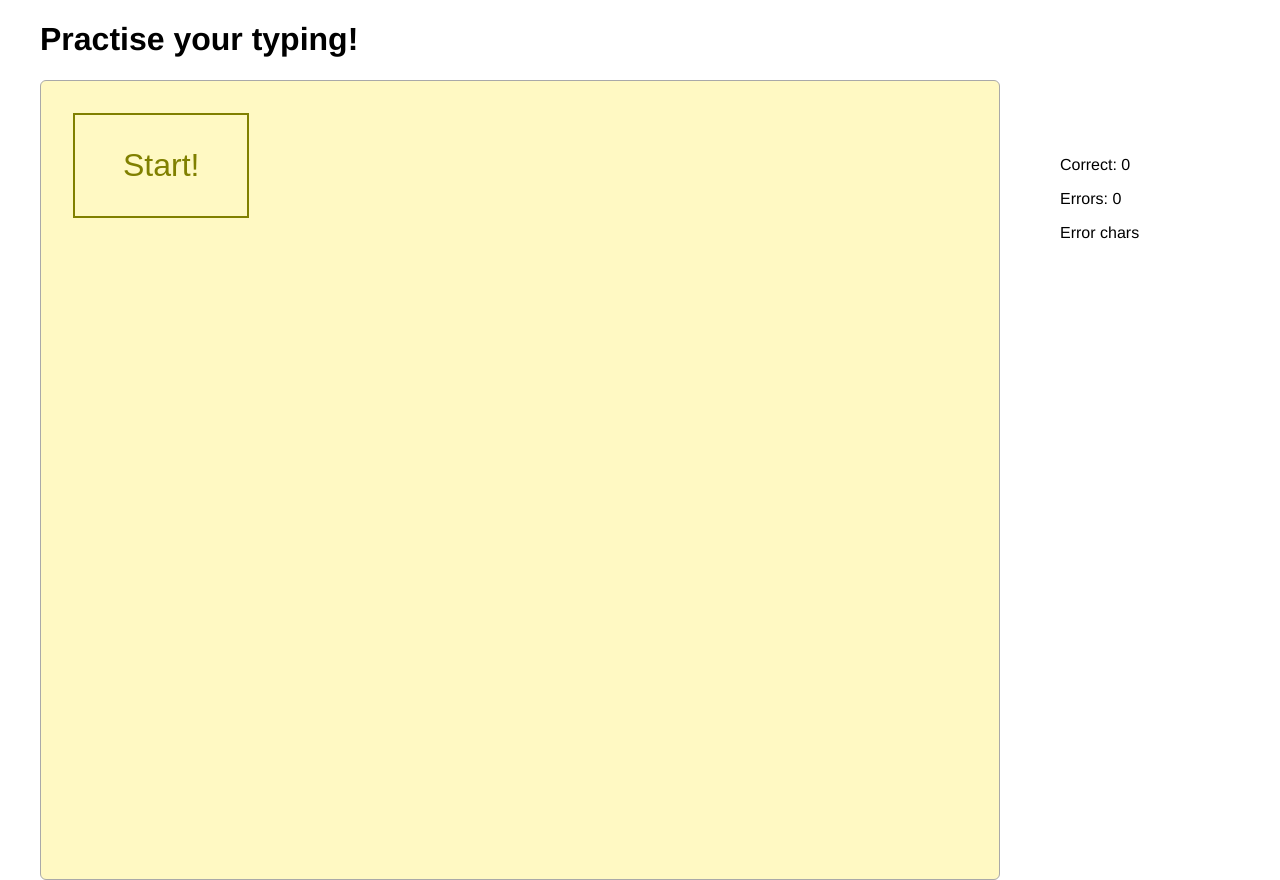
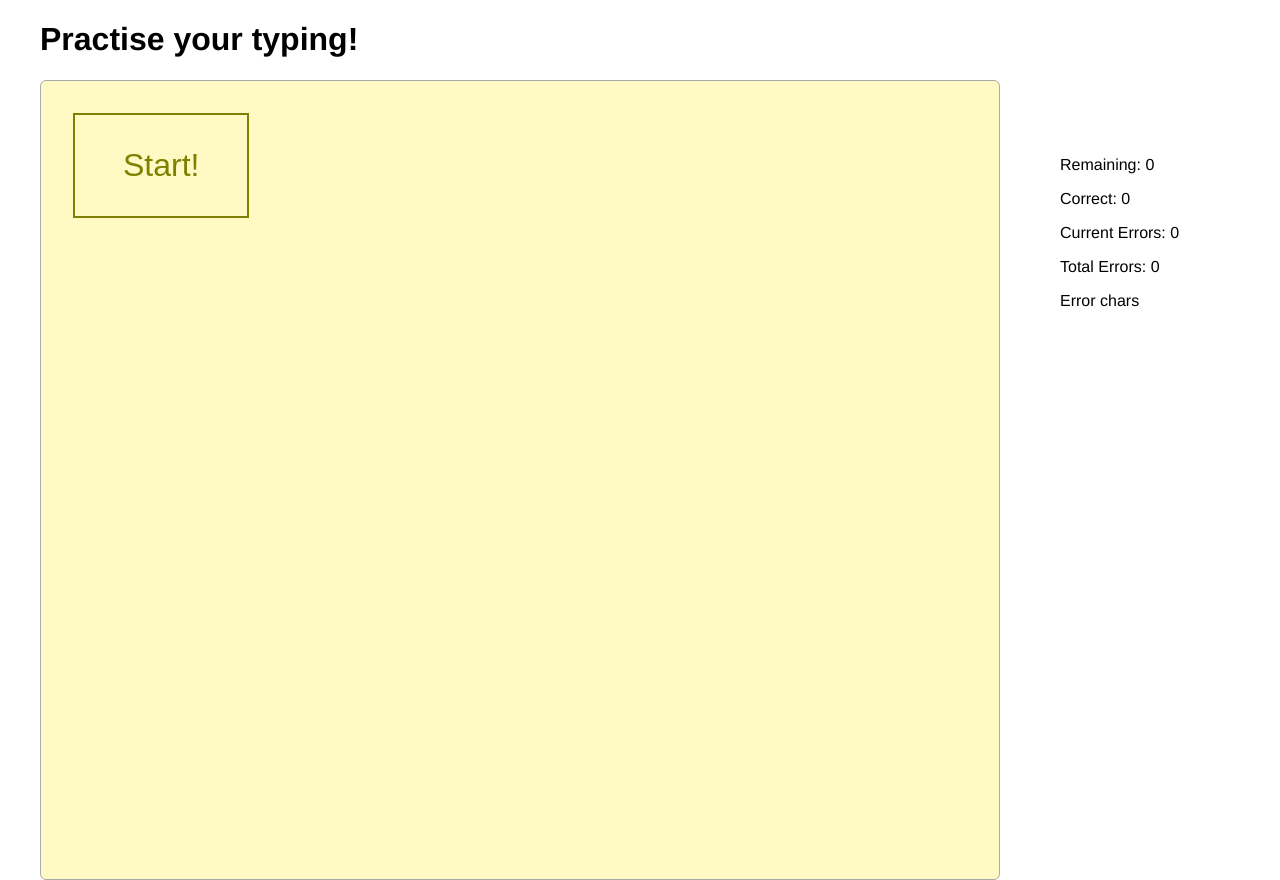
Before and after one commit to guywuy/typing-practise, a React (Create React App) app: page / in a window 1280 px wide. Built offline with nearby package versions, Linux system fonts and the light colour scheme.

Commit message:
Refactor and display remaining characters, current error and success count, error total count

```diff
--- a/src/App.js
+++ b/src/App.js
@@ -9,8 +9,10 @@ class App extends Component {
       'stringToType': '',
       'inProgress' : false,
       'currentPosition' : 0,
+      'remainingCount' : 0,
       'successCount' : 0,
-      'errorCount' : 0,
+      'errorCountCurrent' : 0,
+      'errorCountTotal' : 0,
       'errorChars' : [],
       'timeTaken' : 0,
       'overlayCharacters': []
@@ -19,6 +21,14 @@ class App extends Component {
     this.validateTyping = this.validateTyping.bind(this);
     this.handleBackspace = this.handleBackspace.bind(this);
     this.startRound = this.startRound.bind(this);
+
+    this.strings = [
+      "Satie was a colourful figure in the early 20th-century Parisian avant-garde. His work was a precursor to later artistic movements such as minimalism, Surrealism, repetitive music, and the Theatre of the Absurd.",
+      'Salvator Mundi is a painting of Christ as Salvator Mundi (Latin: Saviour of The World) by Leonardo da Vinci, dated to c. 1500. The painting shows Jesus, in Renaissance dress, giving a benediction with his raised right hand and crossed fingers while holding a transparent crystal orb in his left hand. Around 20 other versions of the work are known, by students and followers of Leonardo, and some chalk preparatory drawings are held in the Royal Collection.',
+      "The Road to Infinity is a collection of seventeen scientific essays by Isaac Asimov. It was the fourteenth of a series of books collecting Asimov's science essays from The Magazine of Fantasy and Science Fiction. It also included a list of all of Asimov's essays in that magazine up to 1979. It was first published by Doubleday & Company in 1979.",
+      "Logic is the formal science of using reason and is considered a branch of both philosophy and mathematics. Logic investigates and classifies the structure of statements and arguments, both through the study of formal systems of inference and the study of arguments in natural language. The scope of logic can therefore be very large, ranging from core topics such as the study of fallacies and paradoxes, to specialized analyses of reasoning such as probability, correct reasoning, and arguments involving causality. One of the aims of logic is to identify the correct (or valid) and incorrect (or fallacious) inferences. Logicians study the criteria for the evaluation of arguments.",
+      "The Indo-Pacific finless porpoise (Neophocaena phocaenoides), or finless porpoise, is one of seven porpoise species. Most of the population has been found around the Korean peninsula in the Yellow and East China Seas, although a freshwater population is found around Jiuduansha near Shanghai at the mouth of China's Yangtze River. Genetic studies indicate that the finless porpoise is the most basal living member of the porpoise family."
+    ]
   }
 
   validateTyping(input){
@@ -26,27 +36,35 @@ class App extends Component {
     let lastChar = input[length-1];
     let targetChar = this.state.stringToType[length-1];
     let characterLog = this.state.overlayCharacters;
+    let errorChars = this.state.errorChars;
+    let errorCountTotal = this.state.errorCountTotal;
+    let remainingCount = this.state.stringToType.length - length;
 
     if (targetChar === lastChar) {
       console.log('Correct');
+      // Assign corresponding position in characterLog with 'correct'
       characterLog[length] = 'correct';
-      this.setState({
-          successCount: this.state.successCount+1,
-          overlayCharacters: characterLog,
-          currentPosition: length
-        }
-      );
     } else {
       console.log('incorrect')
+      errorCountTotal = this.state.errorCountTotal+1;
+      // Assign corresponding position in characterLog with 'incorrect'
       characterLog[length] = 'incorrect';
-      this.setState({
+    }
+
+    let successCount = this.countInstances(characterLog, 'correct');
+    console.log(characterLog, 'charlog')
+    let errorCountCurrent = characterLog.length - successCount - 1;
+
+    this.setState({
         overlayCharacters: characterLog,
-        errorCount: this.state.errorCount+1,
-        errorChars: [...this.state.errorChars, targetChar],
-        currentPosition: length
-        }
-      );
-    }
+        errorChars,
+        successCount,
+        errorCountCurrent,
+        errorCountTotal,
+        currentPosition: length,
+        remainingCount
+      }
+    );
   }
 
   handleBackspace(){
@@ -62,8 +80,10 @@ class App extends Component {
       'stringToType': '',
       'inProgress' : false,
       'currentPosition' : 0,
+      'remainingCount' : 0,
       'successCount' : 0,
-      'errorCount' : 0,
+      'errorCountCurrent' : 0,
+      'errorCountTotal' : 0,
       'errorChars' : [],
       'timeTaken' : 0,
       'overlayCharacters': []
@@ -78,7 +98,21 @@ class App extends Component {
   }
 
   generateString(){
-    return 'Salvator Mundi is a painting of Christ as Salvator Mundi (Latin: Saviour of The World) by Leonardo da Vinci, dated to c. 1500. The painting shows Jesus, in Renaissance dress, giving a benediction with his raised right hand and crossed fingers while holding a transparent crystal orb in his left hand. Around 20 other versions of the work are known, by students and followers of Leonardo, and some chalk preparatory drawings are held in the Royal Collection.'
+    // Return a random string from the strings stored in the App
+    return this.strings[Math.floor(Math.random()*this.strings.length)];
+  }
+
+  // Return the number of times that a target value appears in an array
+  countInstances(arr, target){
+    if (arr.length===0) return 0;
+    return arr.reduce( (acc, currentVal) => {
+      console.log(acc, 'acc')
+      if (currentVal === target) {
+        return acc += 1;
+      } else {
+        return acc;
+      }
+    }, 0)
   }
 
   render() {
@@ -89,7 +123,12 @@ class App extends Component {
         </header>
         <section className="main-container">
           <TypingContainer inProgress={this.state.inProgress} stringToType={this.state.stringToType} validateTyping={this.validateTyping} handleBackspace={this.handleBackspace} overlayCharacters={this.state.overlayCharacters} startRound={this.startRound} />
-          <InfoContainer successCount={this.state.successCount} errorCount={this.state.errorCount} errorChars={this.state.errorChars} timeElapsed={this.state.timeTaken} />
+          <InfoContainer successCount={this.state.successCount}
+          remainingCount={this.state.remainingCount}
+          errorCountCurrent={this.state.errorCountCurrent}
+          errorCountTotal={this.state.errorCountTotal}
+          errorChars={this.state.errorChars}
+          timeElapsed={this.state.timeTaken} />
         </section>
       </div>
     );
--- a/src/InfoContainer.js
+++ b/src/InfoContainer.js
@@ -1,8 +1,10 @@
 import React from 'react';
 
 const InfoContainer = ({
+  remainingCount,
   successCount,
-  errorCount,
+  errorCountCurrent,
+  errorCountTotal,
   errorChars,
   timeElapsed
 }) => {
@@ -24,8 +26,10 @@ const InfoContainer = ({
 
   return (
     <div className="InfoContainer">
+      <p>Remaining: {remainingCount}</p>
       <p>Correct: {successCount}</p>
-      <p>Errors: {errorCount}</p>
+      <p>Current Errors: {errorCountCurrent}</p>
+      <p>Total Errors: {errorCountTotal}</p>
       <p> Error chars </p>
       <ul dangerouslySetInnerHTML={formattedErrorChars()}></ul>
     </div>
--- a/src/TypingContainer.js
+++ b/src/TypingContainer.js
@@ -12,7 +12,6 @@ class TypingContainer extends Component {
     this.props.validateTyping(ev.target.value);
   }
   handleKeyDown(ev){
-    console.log(ev.which)
     if(ev.which===8) {
       this.props.handleBackspace();
     }
--- a/src/index.css
+++ b/src/index.css
@@ -42,6 +42,7 @@ textarea {
 }
 .red {
   color: #F00;
+  border-bottom: 2px dotted red;
 }
 
 .InfoContainer{
@@ -64,6 +65,9 @@ textarea {
   color: green;
   text-decoration: underline;
   animation: flash 1s infinite;
+  /* width: 10px; */
+  /* display: inline-block; */
+  /* box-shadow: 0px 2px green; */
 }
 
 @keyframes flash {
```
Also changed, not shown: 1 other file (tests, documents, lock files or other folders).
